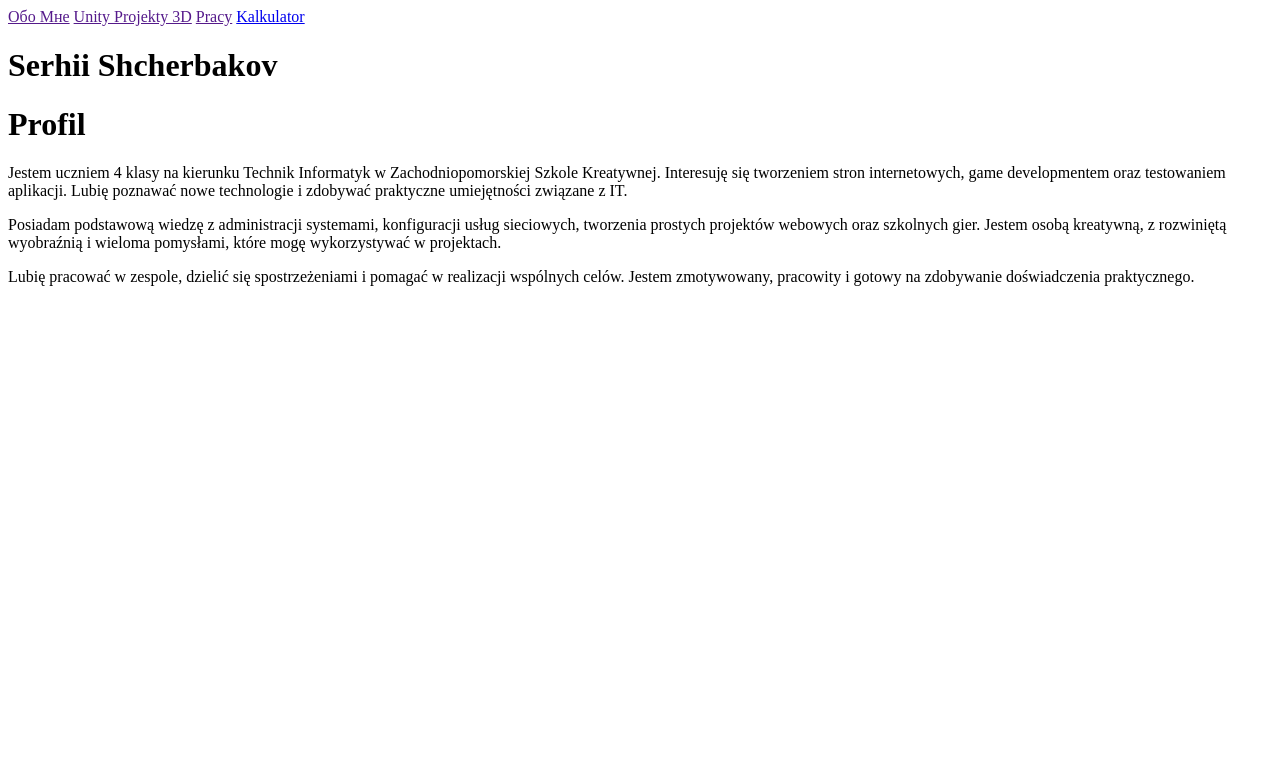
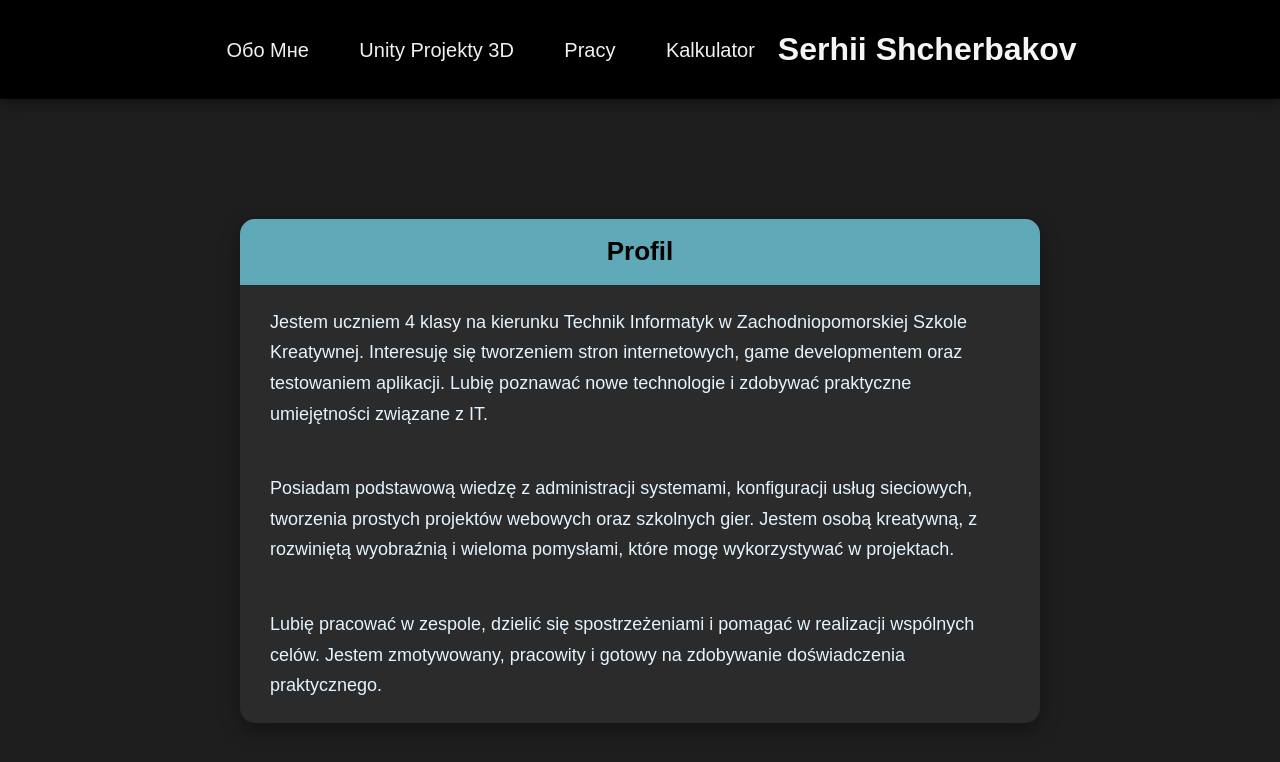
Before and after one commit to Serhii106/My_WebSite, a plain HTML site: page index.html in a window 1280 px wide. Drawn offline with Linux system fonts and the light colour scheme; a script that the page names is missing.

Commit message:
style.css

```diff
--- a/style.css
+++ b/style.css
@@ -1,45 +1,92 @@
-#Calculator{
-height: 500px;
-    width: 500px;
-    align-items: center;
-    background-color: black;
-    border-radius: 40px;
-    position: absolute;
-    left: 1000px;
-    top: 300px;
-    display: none;
+/* Сброс */
+* {
+    margin: 0;
+    padding: 0;
+    box-sizing: border-box;
 }
 
-#Calculator #Knopki{
-    display: grid;
-position: absolute;
-    grid-template-columns: repeat(4, 1fr);
-    gap: 5px;
-top:200px;
-left: 150px;
-align-items: center;
+body {
+    font-family: Arial, sans-serif;
+    line-height: 1.6;
+    background: #1e1e1e;
+    color: #f5f5f5;
 }
 
-button {
-
-    margin: 1px;
-    font-size: 50px;
-
-    border-radius: 100px;
-    cursor: pointer;
+/* ---------- ХЕДЕР ---------- */
+header {
+    width: 100%;
+    background: #000;
+    padding: 1.5rem 0;
+    display: flex;
+    justify-content: center;
+    align-items: center;
+    box-shadow: 0 2px 15px rgba(0, 0, 0, 0.5);
 }
 
-#Calculator #Wykonaj{
-position: absolute;
-top:430px;
-left: 400px;
-
+nav a {
+    margin: 0 15px;
+    text-decoration: none;
+    color: #f1f1f1;
+    font-size: 20px;
+    font-weight: 500;
+    transition: 0.3s ease;
+    padding: 5px 8px;
+    border-radius: 6px;
 }
 
-#Calculator #Pole{
-    position: absolute;
-    left: 150px;
-width: 200px;
-height: 50px;
-    background-color: aliceblue;
+nav a:hover {
+    color: #00bcd4;
+    background: rgba(255, 255, 255, 0.1);
+    transform: translateY(-3px);
 }
+
+nav a:active {
+    transform: translateY(0px);
+}
+
+/* ---------- ПРОФИЛЬНЫЙ БЛОК ---------- */
+
+#Profil {
+    max-width: 800px;
+    margin: 120px auto; /* центрирование */
+    background: #2b2b2b;
+    color: white;
+    border-radius: 15px;
+    overflow: hidden;
+    box-shadow: 0 8px 20px rgba(0, 0, 0, 0.35);
+    animation: fadeIn 0.8s ease;
+}
+
+#Profil #head {
+    background-color: #5fa9b8;
+    width: 100%;
+    padding: 12px 0;
+}
+
+#Profil #head h1 {
+    color: #000;
+    text-align: center;
+    font-size: 26px;
+    font-weight: 700;
+}
+
+/* текст */
+#Profil p {
+    font-size: 18px;
+    color: #e3f4ff;
+    padding: 22px 30px;
+    line-height: 1.7;
+}
+
+/* ---------- АНИМАЦИЯ ---------- */
+
+@keyframes fadeIn {
+    from {
+        opacity: 0;
+        transform: translateY(15px);
+    }
+    to {
+        opacity: 1;
+        transform: translateY(0);
+    }
+}
```
